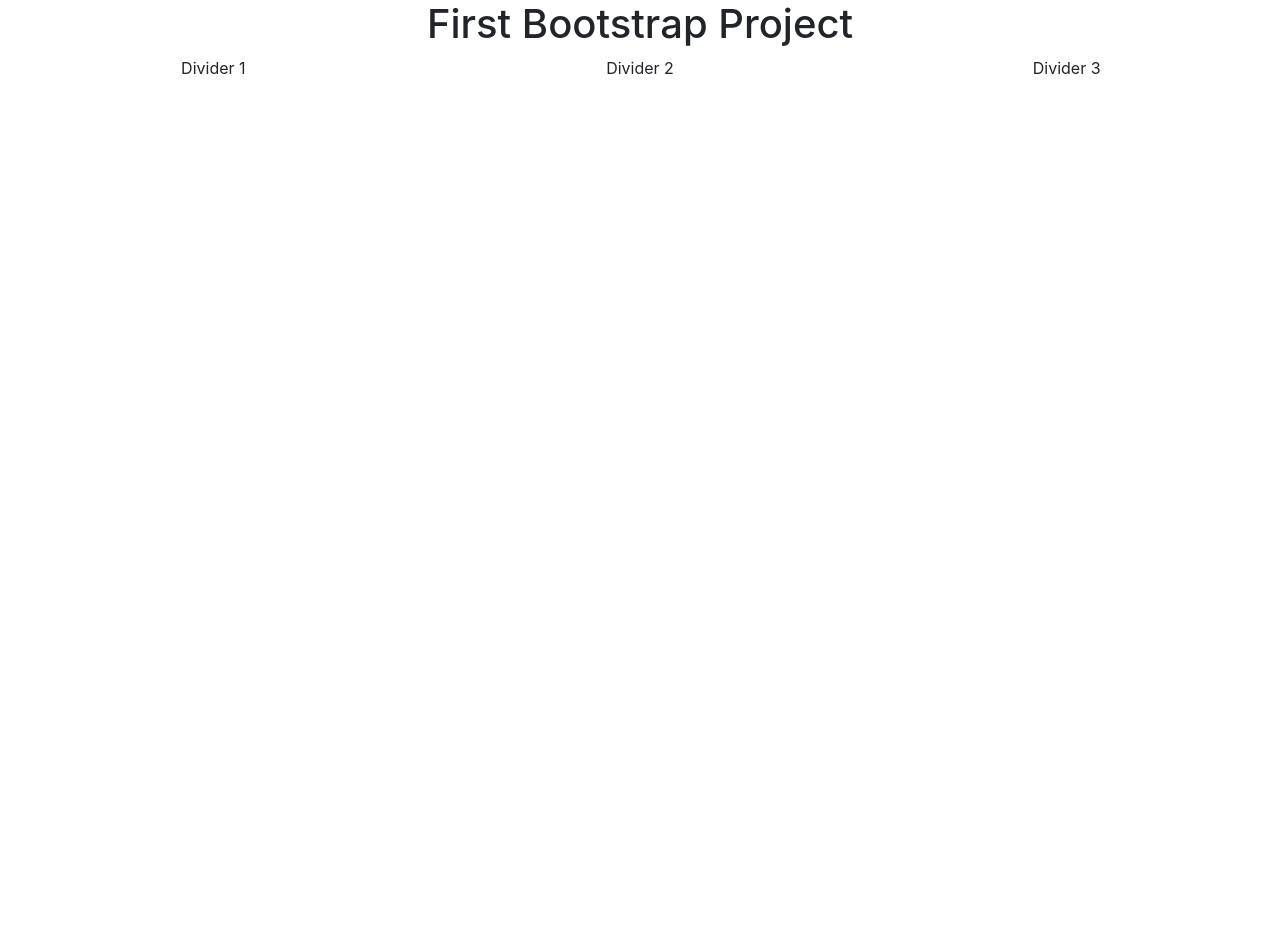
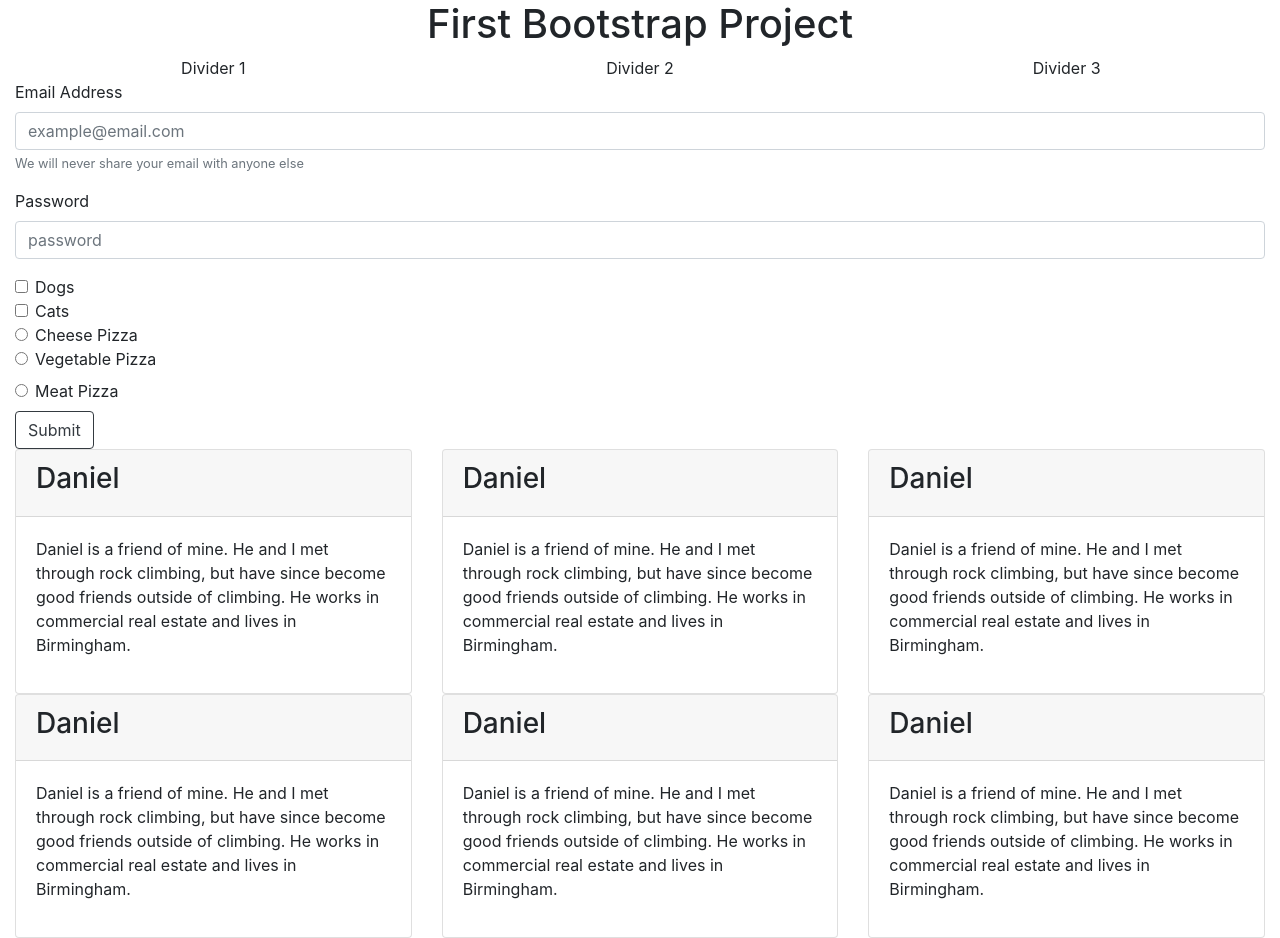
Before and after one commit to austindd/Bootstrap-4-Drills, a plain HTML site: page index.html in a window 1280 px wide. Before the commit the page ends 800 px from the top, so only its background shows below. Drawn offline with nearby package versions, Linux system fonts and the light colour scheme.

Commit message:
Finished Bootstrap Drills

```diff
--- a/index.html
+++ b/index.html
@@ -13,6 +13,8 @@
 
 <body>
     <div class="container-fluid">
+
+        <!-- HEADER -->
         <div class="row-12 text-center">
             <h1>First Bootstrap Project</h1>
         </div>
@@ -21,6 +23,117 @@
             <div class="col-sm-4">Divider 2</div>
             <div class="col-sm-4">Divider 3</div>
         </div>
+        <!-- HEADER -->
+
+        <!-- EMAIL FORM -->
+        <form action="submitEmail">
+            <div class="form-group">
+                <label for="inputEmail">Email Address</label>
+                <input type="email" class="form-control" id="inputEmail" aria-describedby="emailHelp" placeholder="example@email.com">
+                <small id="emailHelp" class="form-text text-muted">We will never share your email with anyone else</small>
+            </div>
+            <div class="form-group">
+                <label for="inputPassword">Password</label>
+                <input type="password" class="form-control" id="inputPassword" placeholder="password">
+            </div>
+            <div class="form-check">
+                <input type="checkbox" class="form-check-input" id="checkDogs">
+                <label for="checkDogs" class="form-check-label">Dogs</label>
+            </div>
+            <div class="form-check">
+                <input type="checkbox" class="form-check-input" id="checkCats">
+                <label for="checkCats" class="form-check-label">Cats</label>
+            </div>
+            <div class="form-check">
+                <input type="radio" class="form-check-input" name="selectPizza" id="radioCheesePizza">
+                <label for="radioCheesePizza" class="form-check-label">Cheese Pizza</label>
+            </div>
+            <div class="form-check">
+                <input type="radio" class="form-check-input" name="selectPizza" id="radioVegetablePizza">
+                <label for="radioVegetablePizza" class="form-radio-label">Vegetable Pizza</label>
+            </div>
+            <div class="form-check">
+                <input type="radio" class="form-check-input" name="selectPizza" id="radioMeatPizza">
+                <label for="radioMeatPizza" class="form-radio-label">Meat Pizza</label>
+            </div>
+            <button class="btn btn-outline-dark">Submit</button>
+        </form>
+        <!-- EMAIL FORM -->
+        <div class="row">
+            <div class="col-sm-4">
+                <div class="card">
+                    <div class="card-header">
+                        <h3>Daniel</h3>
+                    </div>
+                    <div class="card-body">
+                        <p>Daniel is a friend of mine. He and I met through rock climbing, but have since become good
+                            friends
+                            outside of climbing. He works in commercial real estate and lives in Birmingham.</p>
+                    </div>
+                </div>
+            </div>
+            <div class="col-sm-4">
+                <div class="card">
+                    <div class="card-header">
+                        <h3>Daniel</h3>
+                    </div>
+                    <div class="card-body">
+                        <p>Daniel is a friend of mine. He and I met through rock climbing, but have since become good
+                            friends
+                            outside of climbing. He works in commercial real estate and lives in Birmingham.</p>
+                    </div>
+                </div>
+            </div>
+            <div class="col-sm-4">
+                <div class="card">
+                    <div class="card-header">
+                        <h3>Daniel</h3>
+                    </div>
+                    <div class="card-body">
+                        <p>Daniel is a friend of mine. He and I met through rock climbing, but have since become good
+                            friends
+                            outside of climbing. He works in commercial real estate and lives in Birmingham.</p>
+                    </div>
+                </div>
+            </div>
+            <div class="col-sm-4">
+                <div class="card">
+                    <div class="card-header">
+                        <h3>Daniel</h3>
+                    </div>
+                    <div class="card-body">
+                        <p>Daniel is a friend of mine. He and I met through rock climbing, but have since become good
+                            friends
+                            outside of climbing. He works in commercial real estate and lives in Birmingham.</p>
+                    </div>
+                </div>
+            </div>
+            <div class="col-sm-4">
+                <div class="card">
+                    <div class="card-header">
+                        <h3>Daniel</h3>
+                    </div>
+                    <div class="card-body">
+                        <p>Daniel is a friend of mine. He and I met through rock climbing, but have since become good
+                            friends
+                            outside of climbing. He works in commercial real estate and lives in Birmingham.</p>
+                    </div>
+                </div>
+            </div>
+            <div class="col-sm-4">
+                <div class="card">
+                    <div class="card-header">
+                        <h3>Daniel</h3>
+                    </div>
+                    <div class="card-body">
+                        <p>Daniel is a friend of mine. He and I met through rock climbing, but have since become good
+                            friends
+                            outside of climbing. He works in commercial real estate and lives in Birmingham.</p>
+                    </div>
+                </div>
+            </div>
+        </div>
+
 
     </div>
 
```
